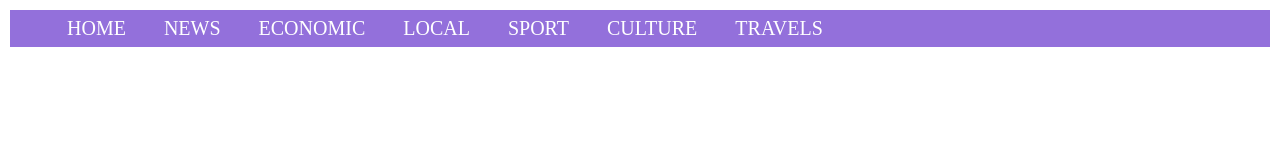
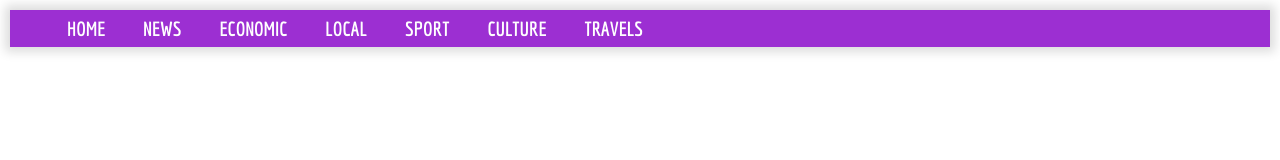
Before and after one commit to YanaTimofeeva/yanatimofeeva.github.io, a plain HTML site: page Lesson_4/task_1/task_1.html in a window 1280 px wide. Drawn offline with Linux system fonts and the light colour scheme.

Commit message:
Lesson4. Task1. Edit

```diff
--- a/Lesson_4/task_1/task_1.css
+++ b/Lesson_4/task_1/task_1.css
@@ -1,8 +1,6 @@
 body {
     margin: 10px;
     padding: auto;
-
-    /* list-style-type: none; */
 }
 
 nav {
@@ -10,7 +8,8 @@ nav {
     padding: 0px;
     border: 0px;
     margin: 0px;
-    background-color: #9370DB;
+    background-color: #9c2fd2;
+    box-shadow: 0 0 10px 5px rgba(221, 221, 221, 1);
 }
 
 ul#top-menu {
@@ -28,28 +27,21 @@ ul#top-menu {
 	padding: 7px;
 }
 
-/* a.active #top-menu {
+a {
 	display: block;
-	font-family: serif bold;
-	font-size: 20px;
-
-	text-transform: uppercase;
-	text-decoration: none;
-} */
-
-#top-menu a {
-	display: block;
-	font-family: serif bold;
-	font-size: 20px;
-	color: white;
+	font: 20px economica;
+	font-weight: bold;
+	color: #fff;
 	text-transform: uppercase;
 	text-decoration: none;
 }
 
 li:hover {
 	background-color: #D3D3D3;
+	color: #636363;
+	display: block;
 }
 
-a:hover {
-	color: #D3D3D3;
-}
+/* a:hover {
+
+} */
--- a/Lesson_4/task_1/task_1.html
+++ b/Lesson_4/task_1/task_1.html
@@ -1,10 +1,11 @@
 <!DOCTYPE html>
 <html lang="en">
-
-	<title>task_1</title>
-	<meta http-quiev="Content-Type" content="text/html" charset="utf-8">
-	<link rel="stylesheet" type="text/css" href="task_1.css">
-	<link href='http://fonts.googleapis.com/css?family=Economica:400,700' rel='stylesheet' type='text/css'>
+	<head>
+		<title>task_1</title>
+		<meta http-quiev="Content-Type" content="text/html" charset="utf-8">
+		<link rel="stylesheet" type="text/css" href="task_1.css">
+		<link href='http://fonts.googleapis.com/css?family=Economica:400,700' rel='stylesheet' type='text/css'>
+	</head>
 
 	<body>
 		<nav>
```
